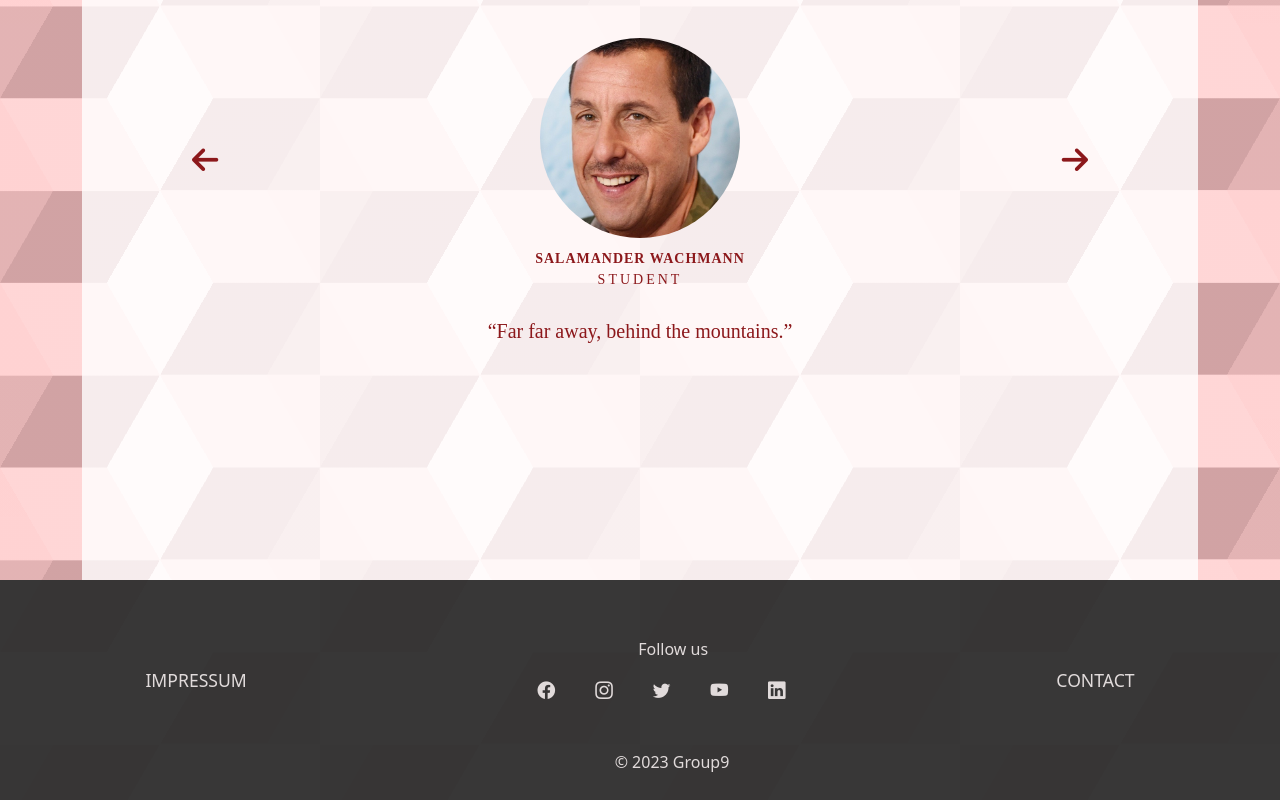
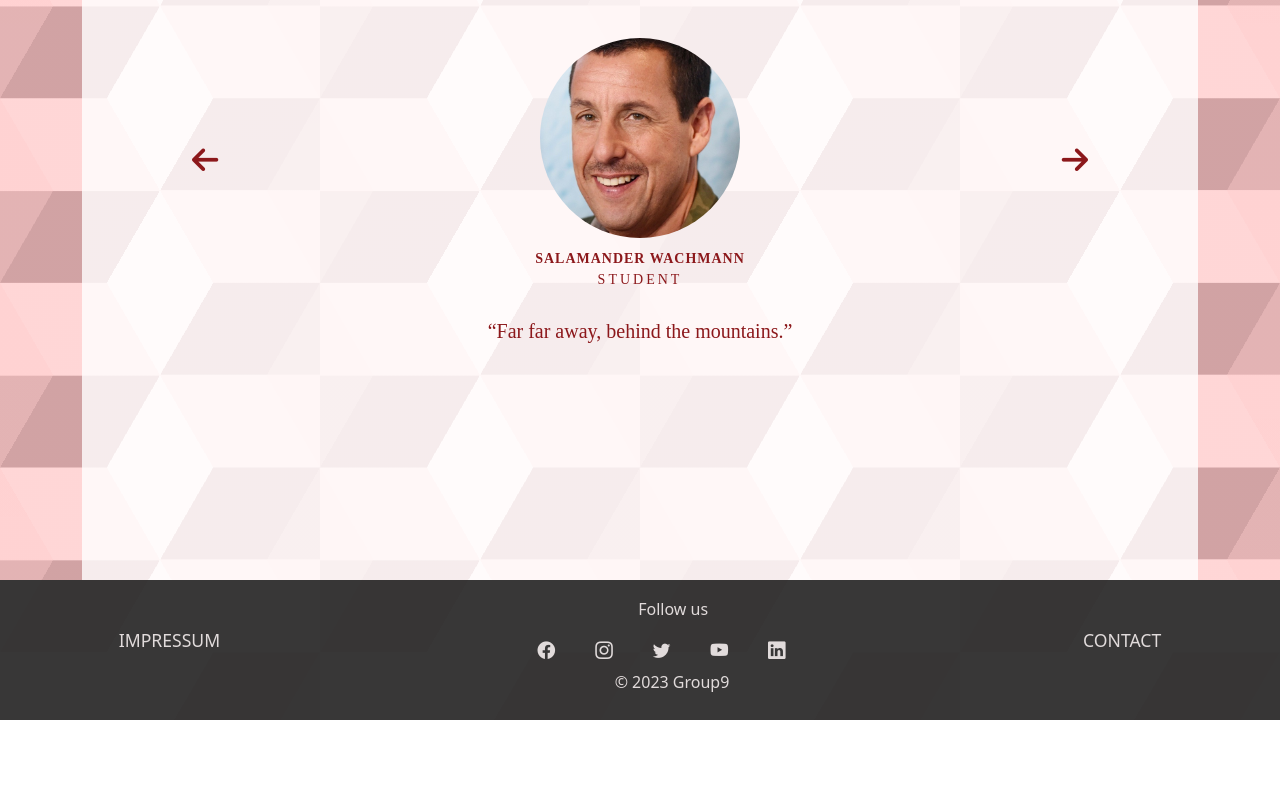
Before and after one commit to Sven-ja/ProjectA-Group9, an Angular app: page / in a window 1280 px wide. Shown: the part 4702-5502 px from the top of the page. After the commit the page ends 5422 px from the top, so only its background shows below. Built offline with nearby package versions, Linux system fonts and the light colour scheme.

Commit message:
last upadate fixing footer

```diff
--- a/src/app/footer/footer.component.css
+++ b/src/app/footer/footer.component.css
@@ -1,3 +1,4 @@
+
 footer {
   background-color: #333333f8;
   color: #e1dbdb;
@@ -6,40 +7,43 @@ footer {
 
 .footer-container {
   display: flex;
-    height:10vh;
-    justify-content:space-around;
-    margin: 40px;
+  height: 10vh;
+  justify-content: space-around;
+  margin: 0;
+  width: 100vw;
   align-items: center;
-    flex: 0 0 60%;
+  flex: 0 0 100%;
 }
 
-   a{
-    margin-top:20px;
+a {
+  margin-top: 20px;
   text-decoration: none;
   color: #e1dbdb;
   font-size: 1.1em;
 }
+
 .social-icons {
   margin: 30px;
   padding: 20px;
 }
 
-.social-icons a{
+.social-icons a {
   margin-left: 20px;
-  padding:10px;
+  padding: 10px;
 }
 
-.social-icons p{
-  margin-left:15%;
+.social-icons p {
+  margin-left: 15%;
   text-align: center;
   font-size: 1em;
 }
-.social-icons a i{
+
+.social-icons a i {
   font-size: 1em;
 }
 
 .copyright {
-  margin-left:5%;
+  margin-left: 5%;
   text-align: center;
   font-size: 1em;
 }
@@ -49,13 +53,10 @@ a:hover {
   transform: scale(1.2);
 }
 
-
-
-@media screen and(min-width: 481px) and (max-width: 1024px){
+@media screen and (min-width: 481px) and (max-width: 1024px) {
   .footer-container {
       flex-direction: column;
       align-items: flex-start;
-      margin: 20px;
   }
 
   .social-icons {
```
Lines whose indentation alone changed are shown as unchanged.
